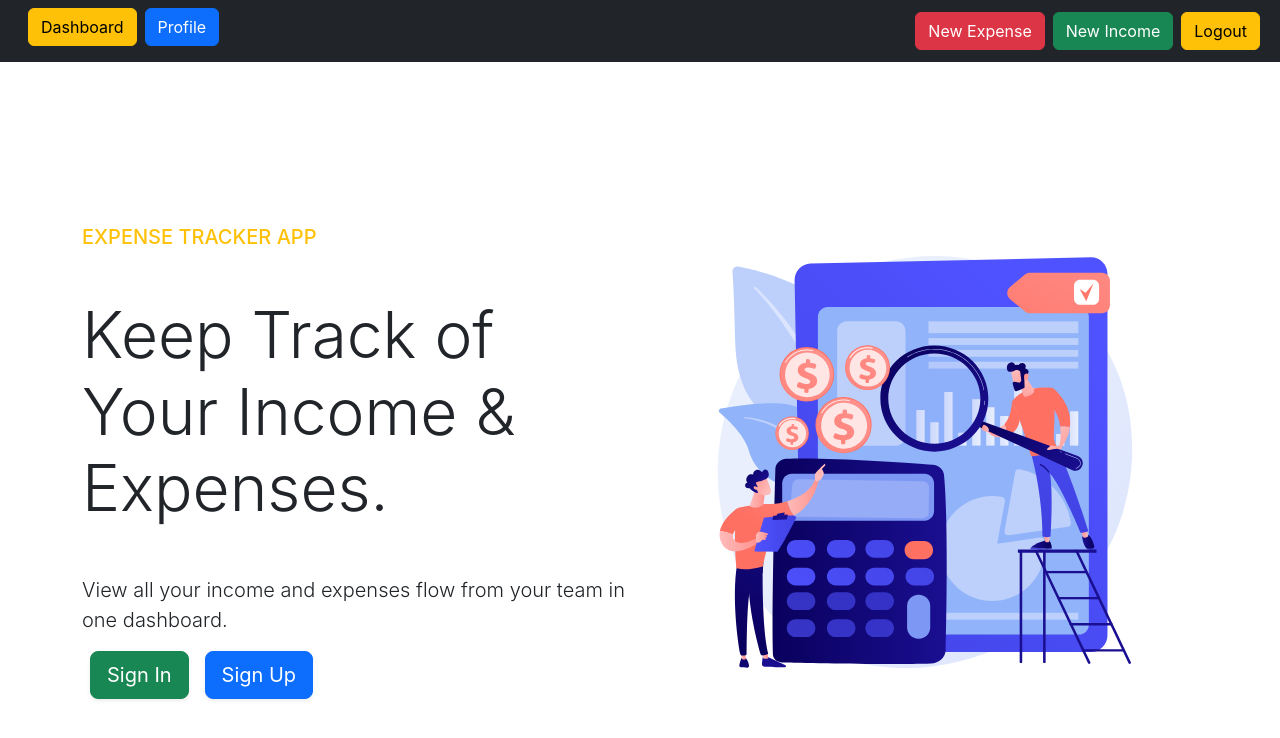
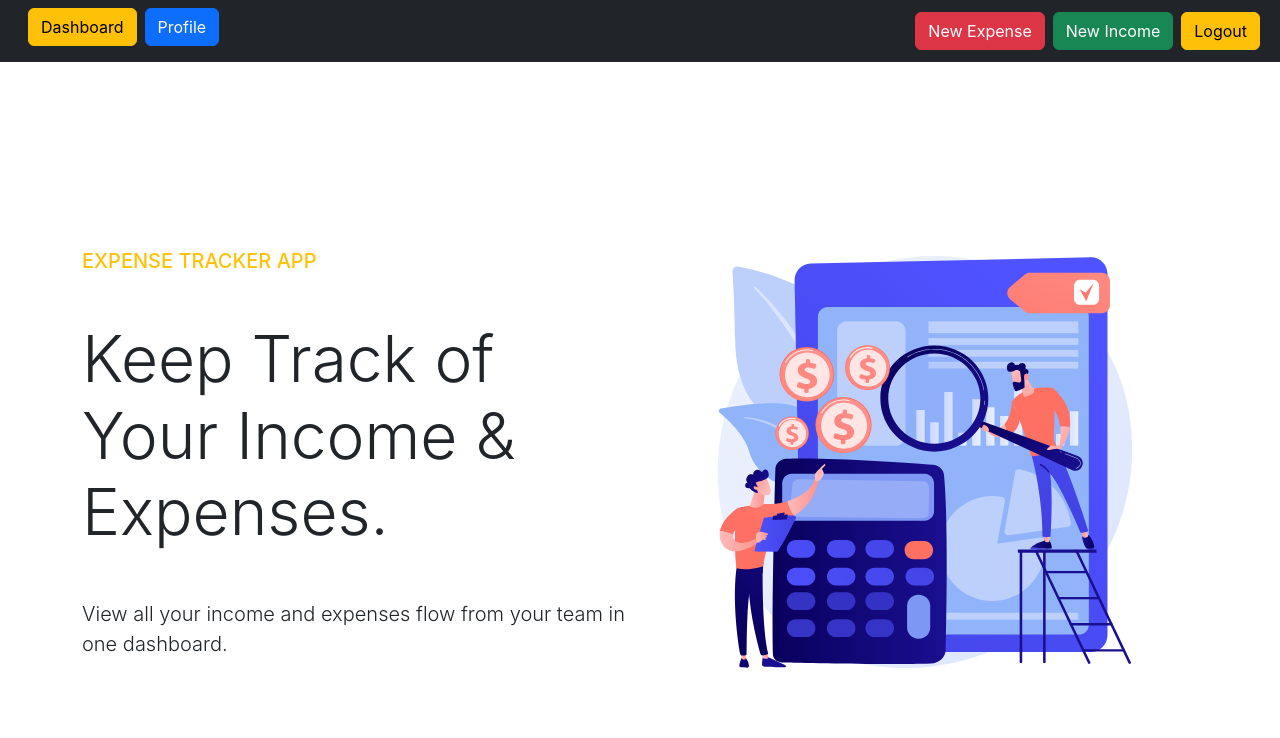
Before and after one commit to akshayvishwakarma00008/expense-tracker-FE, a React (Create React App) app: page / in a window 1280 px wide. Shown: the top 738 px of the page. Built offline with nearby package versions, Linux system fonts and the light colour scheme; no server answers; sample sign-in values are in the browser's storage.

Commit message:
`Removed console logs and added conditional rendering for user authentication`

```diff
--- a/src/components/Navigation/Navbar.js
+++ b/src/components/Navigation/Navbar.js
@@ -5,8 +5,6 @@ import PublicNavbar from "./Public/PublicNavbar";
 
 const Navbar = () => {
   const users = useSelector(state => state?.users);
-  console.log("users: ", users);
-
   const { userAuth } = users;
   return <>{userAuth ? <PrivateNavbar /> : <PublicNavbar/>}</>;
 };
--- a/src/pages/Home.js
+++ b/src/pages/Home.js
@@ -1,85 +1,12 @@
 import React from "react";
 import { Link } from "react-router-dom";
 import bg from "../img/bg.svg";
+import { useSelector } from "react-redux";
 const Home = () => {
+  const user = useSelector((state) => state?.users);
+  const { userAuth } = user;
   return (
     <>
-      {/* <section className="pb-5 position-relative">
-        <img
-          className="top-0 bottom-0 d-none d-lg-block position-absolute start-0 w-50 h-100 img-fluid "
-          style={{ objectFit: "cover" }}
-          src={bg}
-          alt=""
-        />
-        <div className="position-relative">
-          <div className="container">
-            <div className="pt-5 row">
-              <div className="col-12 col-lg-5 ms-auto">
-                <div className="mb-5">
-                  <h2 className="mb-5 display-4 fw-bold">
-                    Keep Track of Your Income & Expenses
-                  </h2>
-                  <p className="mb-5 lead text-muted">
-                    View all your income and expenses flow from your team in one
-                    dashboard
-                  </p>
-                  <div className="flex-wrap d-flex">
-                    <Link
-                      to="/profile"
-                      className="mb-2 btn btn-primary me-2 mb-sm-0"
-                    >
-                      Track your performance
-                    </Link>
-
-                  </div>
-                </div>
-                <h1 className="text-danger">Admin Login </h1>
-                <p>User name: admin@gmail.com</p>
-                <p>password: 12345</p>
-                <div className="pt-5 row align-items-center">
-                  <div className="mb-5 text-center col-6 col-md-4 col-lg-3 col-xl-2">
-                    <img
-                      className="d-inline-block img-fluid"
-                      src="bootstrap5-plain-assets/logos/slack.png"
-                      alt=""
-                    />
-                  </div>
-                  <div className="mb-5 text-center col-6 col-md-4 col-lg-3 col-xl-2">
-                    <img
-                      className="d-inline-block img-fluid"
-                      src="bootstrap5-plain-assets/logos/dropbox.png"
-                      alt=""
-                    />
-                  </div>
-                  <div className="mb-5 text-center col-6 col-md-4 col-lg-3 col-xl-2">
-                    <img
-                      className="d-inline-block img-fluid"
-                      src="bootstrap5-plain-assets/logos/spotify.png"
-                      alt=""
-                    />
-                  </div>
-                  <div className="mb-5 text-center col-6 col-md-4 col-lg-3 col-xl-2">
-                    <img
-                      className="d-inline-block img-fluid"
-                      src="bootstrap5-plain-assets/logos/stripe.png"
-                      alt=""
-                    />
-                  </div>
-                  <div className="mb-5 text-center col-6 col-md-4 col-lg-3 col-xl-2">
-                    <img
-                      className="d-inline-block img-fluid"
-                      src="bootstrap5-plain-assets/logos/netflix.png"
-                      alt=""
-                    />
-                  </div>
-                </div>
-              </div>
-            </div>
-          </div>
-        </div>
-      </section> */}
-
-
       <div>
         {/* <nav className="px-0 py-3 navbar navbar-expand-lg navbar-light">
     <div className="max-w-screen-xl container-xl">
@@ -122,7 +49,7 @@ const Home = () => {
     </div>
   </nav> */}
         <div className="py-md-32 position-relative">
-          <div className="max-w-screen-xl container-lg" style={{ height: "100vh", display: "flex", alignItems: "center",justifyContent:"center" }}>
+          <div className="max-w-screen-xl container-lg" style={{ height: "100vh", display: "flex", alignItems: "center", justifyContent: "center" }}>
             <div className="row align-items-center">
               <div className="col-lg-6 order-lg-1 ms-auto d-none d-lg-block">
                 <div className="mb-5 mb-lg-0 w-11/10 position-relative">
@@ -184,15 +111,14 @@ const Home = () => {
                   dashboard.
                 </p>
 
-                <div className="mx-n2">
+                {!userAuth ? <div className="mx-n2">
                   <Link to="/login" className="mx-2 shadow-sm btn btn-lg btn-success px-lg-8">
                     Sign In
                   </Link>
                   <Link to="/register" className="mx-2 shadow-sm btn btn-lg btn-primary px-lg-8">
                     Sign Up
                   </Link>
-
-                </div>
+                </div> : null}
               </div>
             </div>
           </div>
--- a/src/redux/slices/expenses/expenseAction.js
+++ b/src/redux/slices/expenses/expenseAction.js
@@ -144,7 +144,6 @@ export const deleteExpenseAction = createAsyncThunk(
 export const updateExpenseAction = createAsyncThunk(
     "expense/update",
     async (expense, { rejectWithValue, getState, dispatch }) => {
-      console.log(expense);
       //get user token
       const user = getState()?.users;
       const { userAuth } = user;
--- a/src/redux/slices/income/incomeSlices.js
+++ b/src/redux/slices/income/incomeSlices.js
@@ -129,7 +129,6 @@ export const deleteIncomeAction = createAsyncThunk(
 export const updateIncomeAction = createAsyncThunk(
     "income/update",
     async (income, { rejectWithValue, getState, dispatch }) => {
-        console.log(income);
         //get user token
         const user = getState()?.users;
         const { userAuth } = user;
--- a/src/redux/slices/users/usersSlices.js
+++ b/src/redux/slices/users/usersSlices.js
@@ -181,7 +181,6 @@ const usersSlices = createSlice({
 
     //handle rejected state
     builder.addCase(loginUserAction.rejected, (state, action) => {
-      console.log("action", action);
       state.userLoading = false;
       state.userAppErr = action?.payload?.message;
       state.userServerErr = action?.payload?.message;
```
